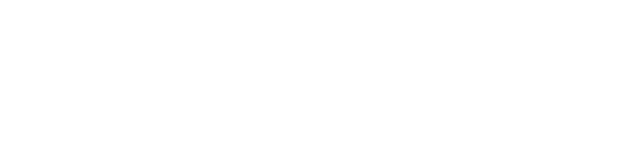
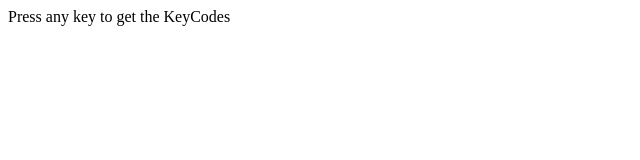
Before and after one commit to fsdev-feroz/Event-KeyCodes, a plain HTML site: page index.html in a window 1280 px wide. Shown: the whole page, without its empty margins (0-640 px from the left). Drawn offline with Linux system fonts and the light colour scheme.

Commit message:
Added necessary HTML to structure the web pagees

```diff
--- a/index.html
+++ b/index.html
@@ -4,9 +4,15 @@
     <meta charset="UTF-8">
     <meta http-equiv="X-UA-Compatible" content="IE=edge">
     <meta name="viewport" content="width=device-width, initial-scale=1.0">
-    <title>Document</title>
+    <title>Event KeyCodes</title>
 </head>
 <body>
+    <div id="insert">
+        <div class="key">
+            Press any key to get the KeyCodes
+        </div>
+    </div>
 
+    <script src="index.js"></script>
 </body>
 </html>
```
